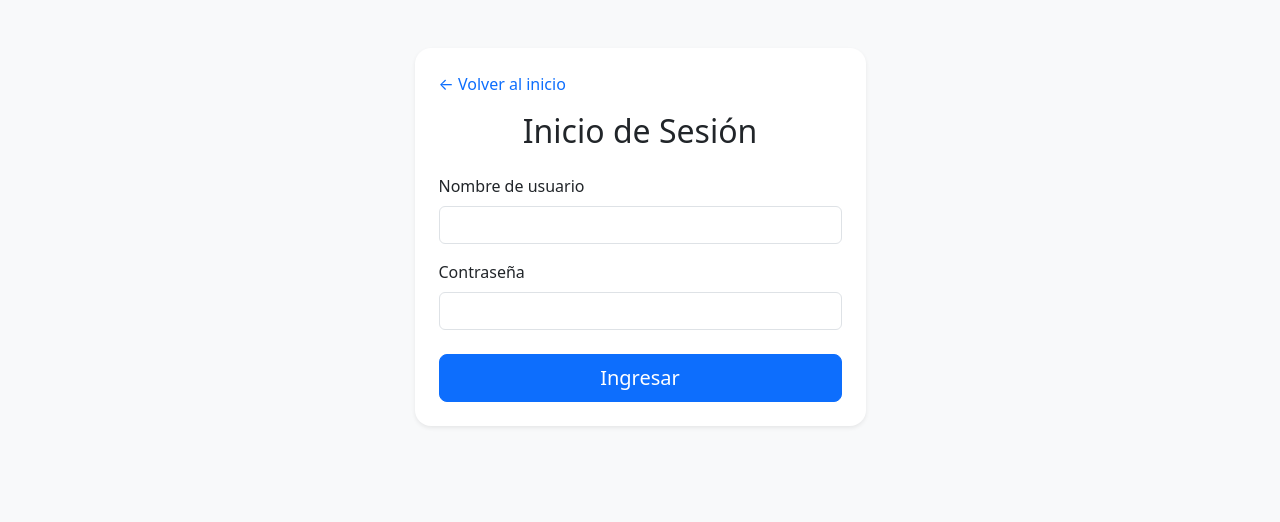
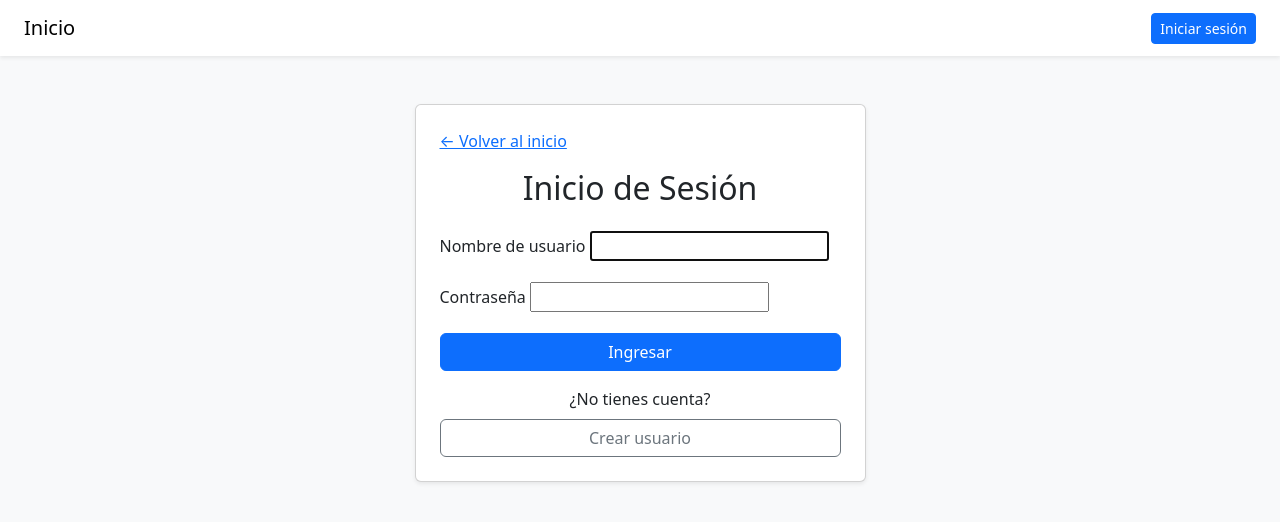
Before and after one commit to Auditor2003/Proyecto_Modulo_6__ABP, a Django app: page /login/ in a window 1280 px wide. Shown: the top 522 px of the page. Run offline with Django 5.2, Linux system fonts and the light colour scheme.

Commit message:
Agregar botón de creación de usuario en vista de login

```diff
--- a/tareas/templates/tareas/login.html
+++ b/tareas/templates/tareas/login.html
@@ -1,74 +1,72 @@
-<!DOCTYPE html>
-<html lang="es">
-<head>
-    <meta charset="UTF-8">
+{% extends 'tareas/base.html' %}
 
-    <!-- Aquí defino el título que veré en la pestaña del navegador -->
-    <title>Login</title>
+{% block title %}Login{% endblock %}
 
-    <!-- Aquí conecto Bootstrap para darle un diseño más bonito a mi página -->
-    <link href="https://cdn.jsdelivr.net/npm/bootstrap@5.3.3/dist/css/bootstrap.min.css" rel="stylesheet">
-</head>
-<body class="bg-light">
+{% block content %}
 
-    <!-- Aquí creo un contenedor principal con margen superior -->
-    <div class="container mt-5">
+<!-- Aquí centro el formulario en la pantalla -->
+<div class="row justify-content-center">
+    <div class="col-md-5">
 
-        <!-- Aquí centro el contenido en la página -->
-        <div class="row justify-content-center">
+        <!-- Aquí creo una tarjeta visual -->
+        <div class="card p-4 shadow-sm">
 
-            <!-- Aquí defino el ancho de la tarjeta del login -->
-            <div class="col-md-6 col-lg-5">
+            <!-- Aquí dejo un enlace para volver al inicio -->
+            <a href="{% url 'home' %}" class="mb-3 d-block">
+                ← Volver al inicio
+            </a>
 
-                <!-- Aquí creo una tarjeta visual para que el login se vea más ordenado -->
-                <div class="card shadow-sm border-0 rounded-4">
+            <!-- Aquí muestro el título -->
+            <h2 class="text-center mb-4">Inicio de Sesión</h2>
 
-                    <!-- Aquí defino el cuerpo de la tarjeta -->
-                    <div class="card-body p-4">
-
-                        <!-- Aquí muestro un enlace para volver al inicio -->
-                        <div class="mb-3">
-                            <a href="{% url 'home' %}" class="text-decoration-none">← Volver al inicio</a>
-                        </div>
-
-                        <!-- Aquí muestro el título principal del formulario -->
-                        <h1 class="h2 text-center mb-4">Inicio de Sesión</h1>
-
-                        <!-- Aquí muestro errores generales del formulario si existen -->
+            <!-- Aquí muestro error si el login falla -->
             {% if form.errors %}
                 <div class="alert alert-danger">
                     Mi usuario o contraseña no son correctos. Inténtalo nuevamente.
                 </div>
             {% endif %}
 
-                        <!-- Aquí creo el formulario de login -->
+            <!-- Aquí inicio el formulario de login -->
             <form method="post">
+
+                <!-- Aquí agrego protección CSRF -->
                 {% csrf_token %}
 
-                            <!-- Aquí muestro el campo del nombre de usuario -->
+                <!-- Campo usuario -->
                 <div class="mb-3">
-                                <label for="id_username" class="form-label">Nombre de usuario</label>
-                                <input type="text" name="username" id="id_username" class="form-control">
+                    <label class="form-label">Nombre de usuario</label>
+                    {{ form.username }}
                 </div>
 
-                            <!-- Aquí muestro el campo de la contraseña -->
+                <!-- Campo contraseña -->
                 <div class="mb-3">
-                                <label for="id_password" class="form-label">Contraseña</label>
-                                <input type="password" name="password" id="id_password" class="form-control">
+                    <label class="form-label">Contraseña</label>
+                    {{ form.password }}
                 </div>
 
-                            <!-- Aquí agrego el botón para iniciar sesión -->
-                            <div class="d-grid mt-4">
-                                <button type="submit" class="btn btn-primary btn-lg rounded-3">Ingresar</button>
+                <!-- Botón para iniciar sesión -->
+                <button type="submit" class="btn btn-primary w-100">
+                    Ingresar
+                </button>
+
+            </form>
+
+            <!-- Aquí agrego la opción para crear usuario -->
+            <div class="text-center mt-3">
+
+                <!-- Mensaje para guiar al usuario -->
+                <p class="mb-2">¿No tienes cuenta?</p>
+
+                <!-- Botón que lleva al registro -->
+                <a href="{% url 'registro' %}" class="btn btn-outline-secondary w-100">
+                    Crear usuario
+                </a>
+
             </div>
-                        </form>
+
+        </div>
 
     </div>
 </div>
 
-            </div>
-        </div>
-    </div>
-
-</body>
-</html>
+{% endblock %}
```
Also changed, not shown: 2 other files. Lines whose indentation alone changed are shown as unchanged.
